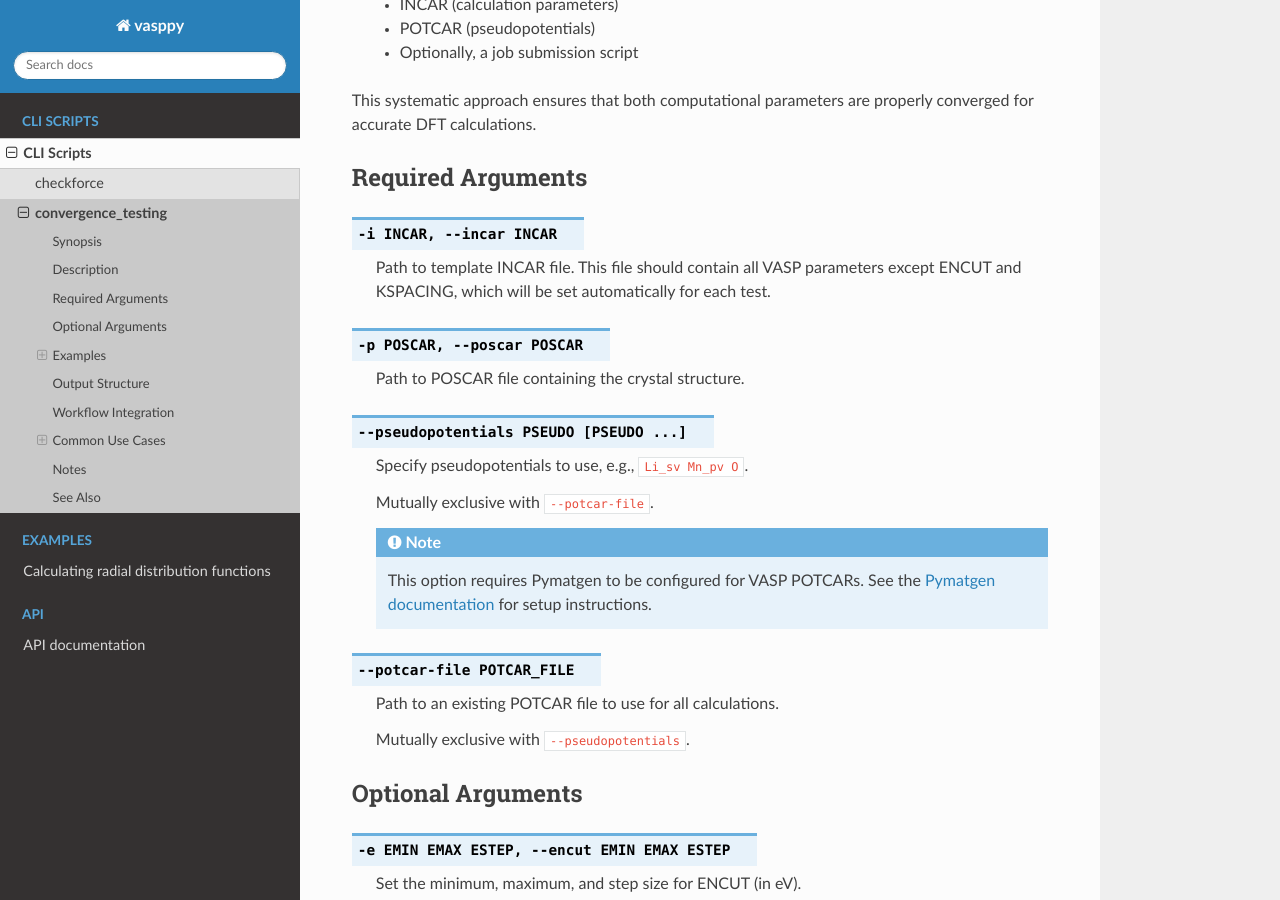
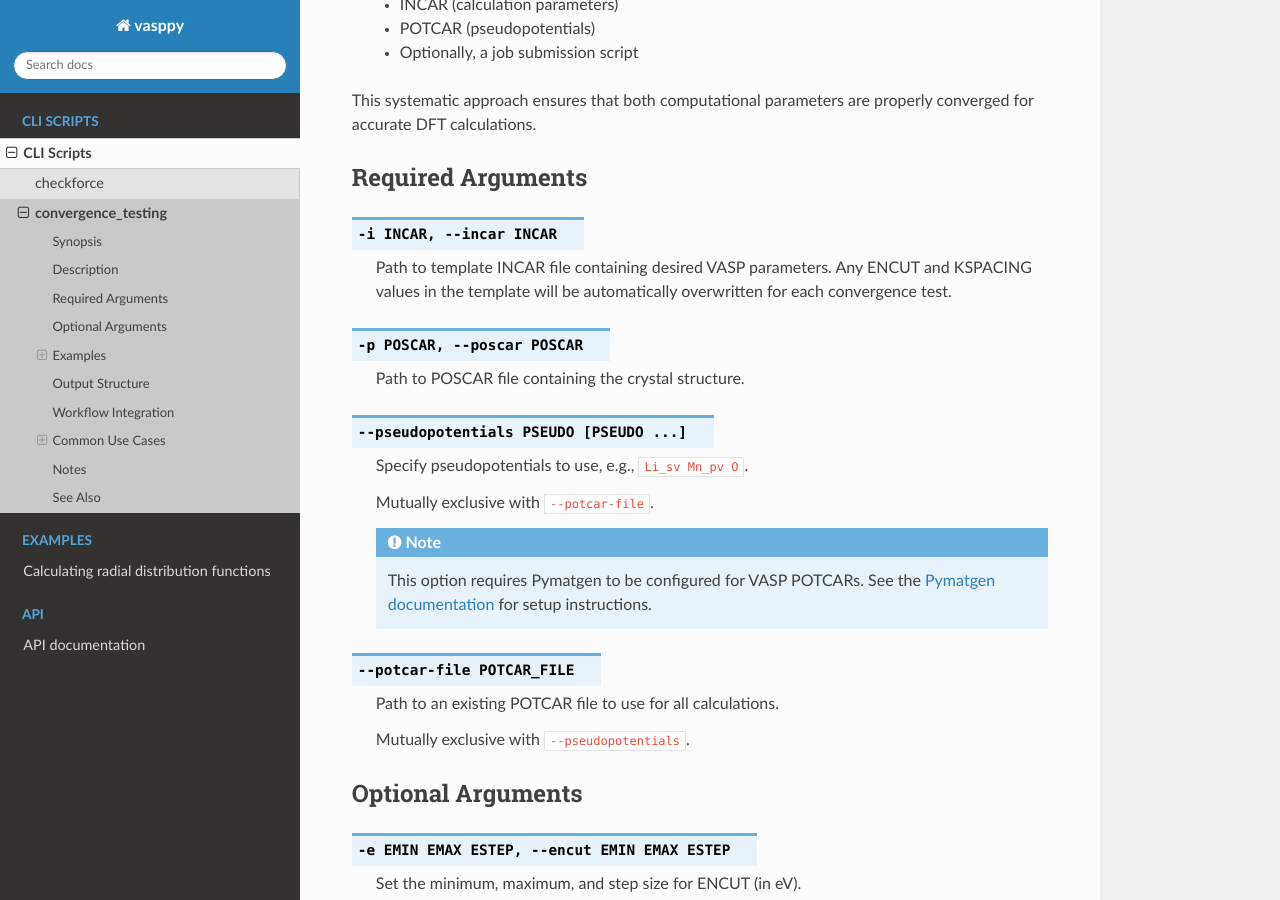
Before and after one commit to bjmorgan/vasppy, a Sphinx documentation site: the page built from docs/source/cli_scripts/convergence_testing.rst, in a window 1280 px wide and 900 px high, scrolled down 702 px. Built offline with Sphinx 7.4.7 and the Read the Docs theme 3.1.0, drawn with Linux system fonts in a browser that asks for light colours.

Commit message:
Improved docs

```diff
--- a/docs/source/cli_scripts/convergence_testing.rst
+++ b/docs/source/cli_scripts/convergence_testing.rst
@@ -36,7 +36,7 @@ Required Arguments
 
 .. option:: -i INCAR, --incar INCAR
 
-   Path to template INCAR file. This file should contain all VASP parameters except ENCUT and KSPACING, which will be set automatically for each test.
+   Path to template INCAR file containing desired VASP parameters. Any ENCUT and KSPACING values in the template will be automatically overwritten for each convergence test.
 
 .. option:: -p POSCAR, --poscar POSCAR
 
```
